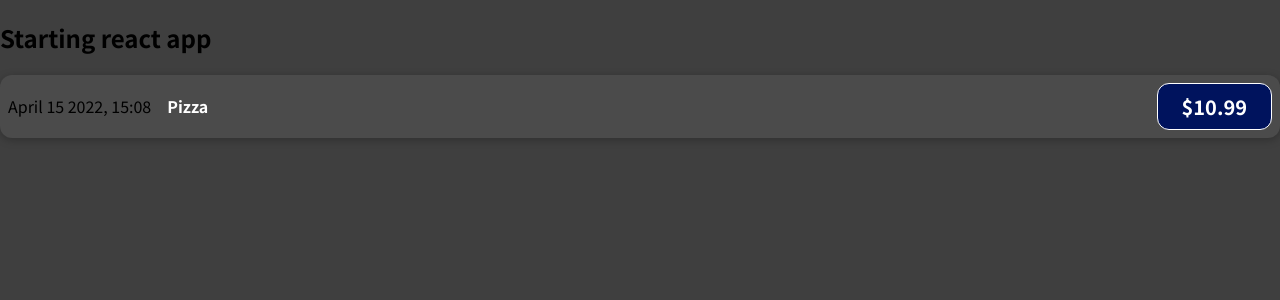
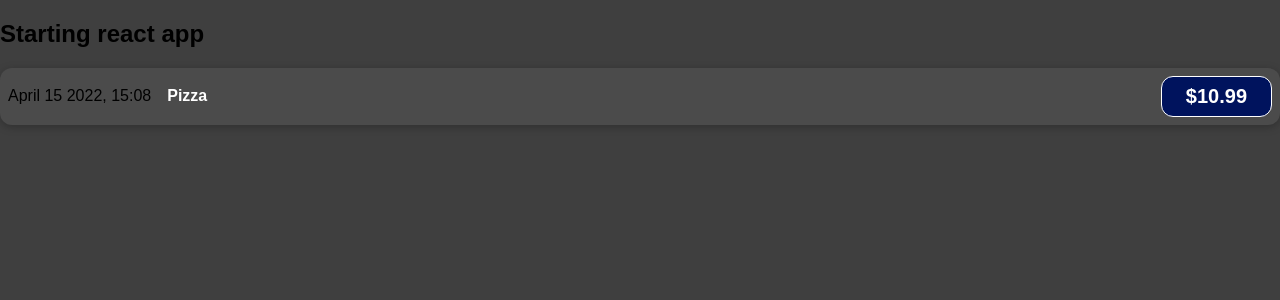
Before and after one commit to Night-Cheza/OrderTracker, a JavaScript app: page / in a window 1280 px wide. Shown: the top 300 px of the page. Built offline with nearby package versions, Linux system fonts and the light colour scheme.

Commit message:
setup font family

```diff
--- a/src/index.css
+++ b/src/index.css
@@ -1,4 +1,4 @@
-@import url('https://fonts.googleapis.com/css2?family=Noto+Sans+JP:wght@400;700&display=swap');
+@import url('https://fonts.googleapis.com/css2?family=Bitter:ital,wght@0,400;0,600;0,800;1,400;1,600&display=swap');
 
 * {
   box-sizing: border-box;
```
